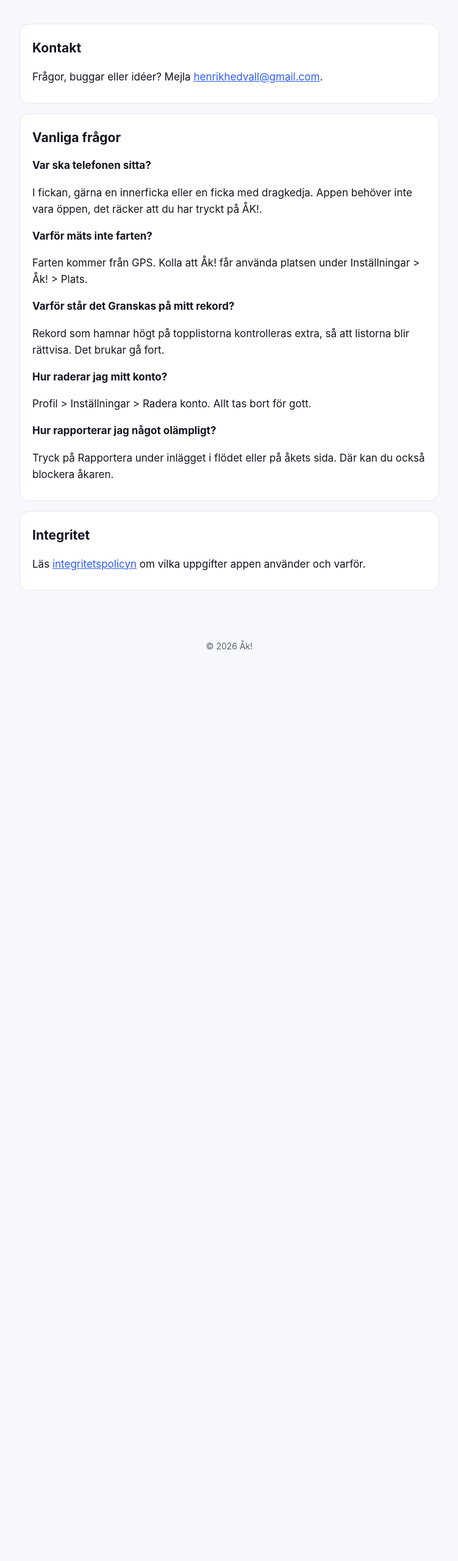
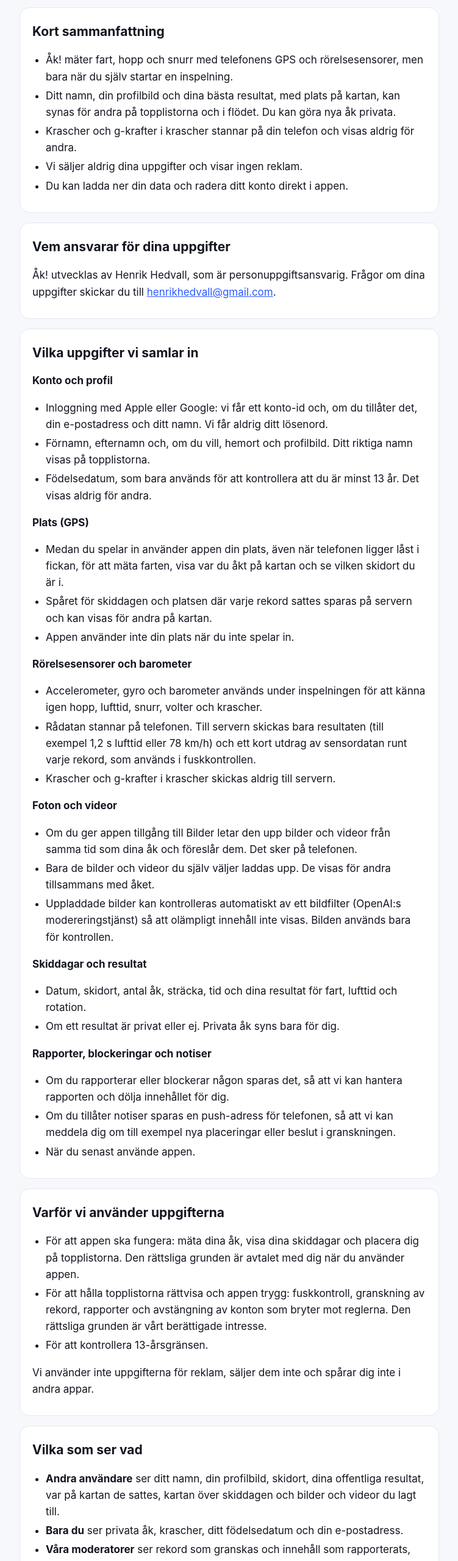
Before and after one commit to henrikhedvall-design/ak-app, a plain HTML site: page integritet/index.html in a window 1280 px wide. Shown: the part 240-2800 px from the top of the page at 61% size, without its empty margins (264-1015 px from the left). Before the commit the page ends 1351 px from the top, so only its background shows below. Drawn offline with Linux system fonts and the light colour scheme; files that its build step writes are made by us from their sources.

Commit message:
Integritetspolicyn tillbaka på rätt adress, adminsidan laddar alltid nya filer
Co-Authored-By: Claude Opus 5.5 <noreply@anthropic.com>
Claude-Session: https://claude.ai/code/session_01T8AAM8mePaVcvFC8apNhWf

```diff
--- a/integritet/index.html
+++ b/integritet/index.html
@@ -3,45 +3,138 @@
 <head>
 <meta charset="utf-8">
 <meta name="viewport" content="width=device-width, initial-scale=1">
-<title>Åk! – support</title>
-<meta name="description" content="Hjälp och kontakt för skidappen Åk!.">
-<link rel="stylesheet" href="style.css">
+<title>Integritetspolicy – Åk!</title>
+<meta name="description" content="Hur appen Åk! samlar in, använder och skyddar dina uppgifter.">
+<link rel="stylesheet" href="../style.css">
 </head>
 <body>
 <header>
   <div class="wrap">
     <span class="logo">Åk!</span>
-    <h1>Åk. Hoppa. Snurra.</h1>
-    <p>Mät fart, hopp och snurr med telefonen i fickan och tävla med kompisarna på topplistorna.</p>
+    <h1>Integritetspolicy</h1>
+    <p>Gäller från 24 november 2026.</p>
   </div>
 </header>
 <main>
 
 <section>
-  <h2>Kontakt</h2>
-  <p>Frågor, buggar eller idéer? Mejla <a href="mailto:henrikhedvall@gmail.com">henrikhedvall@gmail.com</a>.</p>
+  <h2>Kort sammanfattning</h2>
+  <ul>
+    <li>Åk! mäter fart, hopp och snurr med telefonens GPS och rörelsesensorer, men bara när du själv startar en inspelning.</li>
+    <li>Ditt namn, din profilbild och dina bästa resultat, med plats på kartan, kan synas för andra på topplistorna och i flödet. Du kan göra nya åk privata.</li>
+    <li>Krascher och g-krafter i krascher stannar på din telefon och visas aldrig för andra.</li>
+    <li>Vi säljer aldrig dina uppgifter och visar ingen reklam.</li>
+    <li>Du kan ladda ner din data och radera ditt konto direkt i appen.</li>
+  </ul>
 </section>
 
 <section>
-  <h2>Vanliga frågor</h2>
-  <h3>Var ska telefonen sitta?</h3>
-  <p>I fickan, gärna en innerficka eller en ficka med dragkedja. Appen behöver inte vara öppen, det räcker att du har tryckt på ÅK!.</p>
-  <h3>Varför mäts inte farten?</h3>
-  <p>Farten kommer från GPS. Kolla att Åk! får använda platsen under Inställningar &gt; Åk! &gt; Plats.</p>
-  <h3>Varför står det Granskas på mitt rekord?</h3>
-  <p>Rekord som hamnar högt på topplistorna kontrolleras extra, så att listorna blir rättvisa. Det brukar gå fort.</p>
-  <h3>Hur raderar jag mitt konto?</h3>
-  <p>Profil &gt; Inställningar &gt; Radera konto. Allt tas bort för gott.</p>
-  <h3>Hur rapporterar jag något olämpligt?</h3>
-  <p>Tryck på Rapportera under inlägget i flödet eller på åkets sida. Där kan du också blockera åkaren.</p>
+  <h2>Vem ansvarar för dina uppgifter</h2>
+  <p>Åk! utvecklas av Henrik Hedvall, som är personuppgiftsansvarig. Frågor om dina uppgifter skickar du till <a href="mailto:henrikhedvall@gmail.com">henrikhedvall@gmail.com</a>.</p>
 </section>
 
 <section>
-  <h2>Integritet</h2>
-  <p>Läs <a href="integritet/">integritetspolicyn</a> om vilka uppgifter appen använder och varför.</p>
+  <h2>Vilka uppgifter vi samlar in</h2>
+
+  <h3>Konto och profil</h3>
+  <ul>
+    <li>Inloggning med Apple eller Google: vi får ett konto-id och, om du tillåter det, din e-postadress och ditt namn. Vi får aldrig ditt lösenord.</li>
+    <li>Förnamn, efternamn och, om du vill, hemort och profilbild. Ditt riktiga namn visas på topplistorna.</li>
+    <li>Födelsedatum, som bara används för att kontrollera att du är minst 13 år. Det visas aldrig för andra.</li>
+  </ul>
+
+  <h3>Plats (GPS)</h3>
+  <ul>
+    <li>Medan du spelar in använder appen din plats, även när telefonen ligger låst i fickan, för att mäta farten, visa var du åkt på kartan och se vilken skidort du är i.</li>
+    <li>Spåret för skiddagen och platsen där varje rekord sattes sparas på servern och kan visas för andra på kartan.</li>
+    <li>Appen använder inte din plats när du inte spelar in.</li>
+  </ul>
+
+  <h3>Rörelsesensorer och barometer</h3>
+  <ul>
+    <li>Accelerometer, gyro och barometer används under inspelningen för att känna igen hopp, lufttid, snurr, volter och krascher.</li>
+    <li>Rådatan stannar på telefonen. Till servern skickas bara resultaten (till exempel 1,2 s lufttid eller 78 km/h) och ett kort utdrag av sensordatan runt varje rekord, som används i fuskkontrollen.</li>
+    <li>Krascher och g-krafter i krascher skickas aldrig till servern.</li>
+  </ul>
+
+  <h3>Foton och videor</h3>
+  <ul>
+    <li>Om du ger appen tillgång till Bilder letar den upp bilder och videor från samma tid som dina åk och föreslår dem. Det sker på telefonen.</li>
+    <li>Bara de bilder och videor du själv väljer laddas upp. De visas för andra tillsammans med åket.</li>
+    <li>Uppladdade bilder kan kontrolleras automatiskt av ett bildfilter (OpenAI:s modereringstjänst) så att olämpligt innehåll inte visas. Bilden används bara för kontrollen.</li>
+  </ul>
+
+  <h3>Skiddagar och resultat</h3>
+  <ul>
+    <li>Datum, skidort, antal åk, sträcka, tid och dina resultat för fart, lufttid och rotation.</li>
+    <li>Om ett resultat är privat eller ej. Privata åk syns bara för dig.</li>
+  </ul>
+
+  <h3>Rapporter, blockeringar och notiser</h3>
+  <ul>
+    <li>Om du rapporterar eller blockerar någon sparas det, så att vi kan hantera rapporten och dölja innehållet för dig.</li>
+    <li>Om du tillåter notiser sparas en push-adress för telefonen, så att vi kan meddela dig om till exempel nya placeringar eller beslut i granskningen.</li>
+    <li>När du senast använde appen.</li>
+  </ul>
+</section>
+
+<section>
+  <h2>Varför vi använder uppgifterna</h2>
+  <ul>
+    <li>För att appen ska fungera: mäta dina åk, visa dina skiddagar och placera dig på topplistorna. Den rättsliga grunden är avtalet med dig när du använder appen.</li>
+    <li>För att hålla topplistorna rättvisa och appen trygg: fuskkontroll, granskning av rekord, rapporter och avstängning av konton som bryter mot reglerna. Den rättsliga grunden är vårt berättigade intresse.</li>
+    <li>För att kontrollera 13-årsgränsen.</li>
+  </ul>
+  <p>Vi använder inte uppgifterna för reklam, säljer dem inte och spårar dig inte i andra appar.</p>
+</section>
+
+<section>
+  <h2>Vilka som ser vad</h2>
+  <ul>
+    <li><strong>Andra användare</strong> ser ditt namn, din profilbild, skidort, dina offentliga resultat, var på kartan de sattes, kartan över skiddagen och bilder och videor du lagt till.</li>
+    <li><strong>Bara du</strong> ser privata åk, krascher, ditt födelsedatum och din e-postadress.</li>
+    <li><strong>Våra moderatorer</strong> ser rekord som granskas och innehåll som rapporterats, för att kunna godkänna, avvisa eller ta bort det.</li>
+  </ul>
+</section>
+
+<section>
+  <h2>Tjänster vi använder</h2>
+  <ul>
+    <li><strong>Supabase</strong>: databas, inloggning och lagring av bilder och videor. Servrarna står inom EU.</li>
+    <li><strong>Apple</strong>: Logga in med Apple, kartor och push-notiser.</li>
+    <li><strong>Google</strong>: Logga in med Google.</li>
+    <li><strong>OpenAI</strong>: bildfiltret för uppladdade bilder.</li>
+  </ul>
+  <p>Leverantörerna får bara behandla uppgifterna för vår räkning. Om uppgifter behandlas utanför EU sker det med EU-kommissionens standardavtalsklausuler eller motsvarande skydd.</p>
+</section>
+
+<section>
+  <h2>Hur länge vi sparar uppgifterna</h2>
+  <p>Vi sparar dina uppgifter så länge du har ett konto. Du kan ta bort enskilda åk och skiddagar när du vill. När du raderar kontot tas profilen, alla skiddagar, resultat, bilder, videor och platser på topplistorna bort för gott, och det går inte att ångra.</p>
+</section>
+
+<section>
+  <h2>Dina rättigheter</h2>
+  <ul>
+    <li><strong>Ladda ner din data</strong>: Profil &gt; Inställningar &gt; Ladda ner min data.</li>
+    <li><strong>Radera kontot</strong>: Profil &gt; Inställningar &gt; Radera konto.</li>
+    <li><strong>Göra nya åk privata</strong>: Profil &gt; Inställningar &gt; Synlighet för nya åk.</li>
+    <li><strong>Stänga av behörigheter</strong>: i iPhones Inställningar &gt; Åk! kan du när som helst stänga av plats, rörelse, bilder och notiser.</li>
+  </ul>
+  <p>Du har också rätt att få veta vilka uppgifter vi har om dig, få fel rättade och invända mot behandlingen. Hör av dig till oss. Om du inte är nöjd kan du klaga hos Integritetsskyddsmyndigheten (<a href="https://www.imy.se">imy.se</a>).</p>
+</section>
+
+<section>
+  <h2>Barn</h2>
+  <p>Du måste vara minst 13 år för att använda Åk!. Vi kontrollerar åldern med födelsedatumet när kontot skapas.</p>
+</section>
+
+<section>
+  <h2>Ändringar</h2>
+  <p>Om vi ändrar policyn uppdaterar vi datumet överst och berättar om större ändringar i appen.</p>
 </section>
 
 </main>
-<footer>© 2026 Åk!</footer>
+<footer><a href="../">Åk! – support</a></footer>
 </body>
 </html>
```
Also changed, not shown: admin/index.html (+4 -4 lines).
